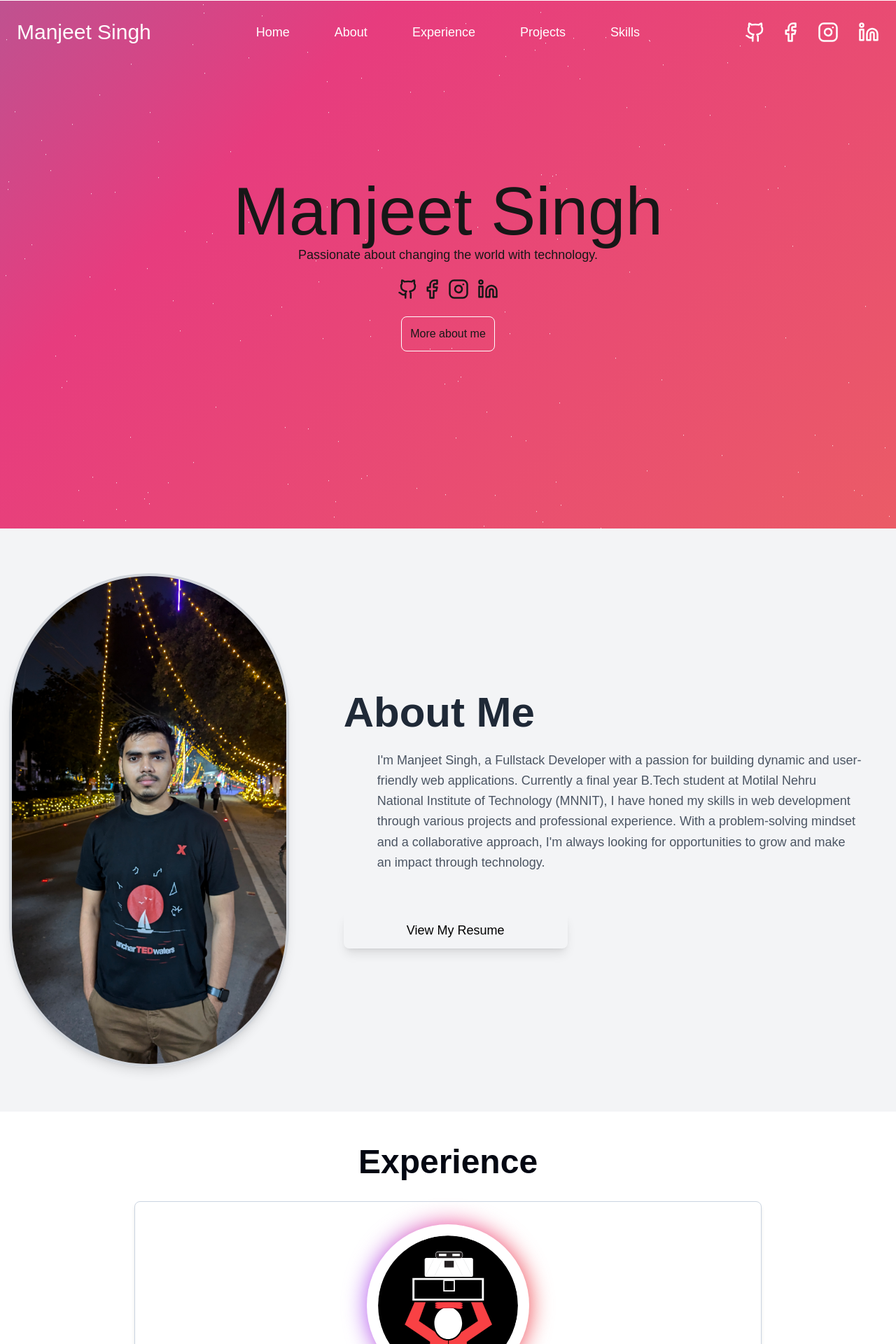
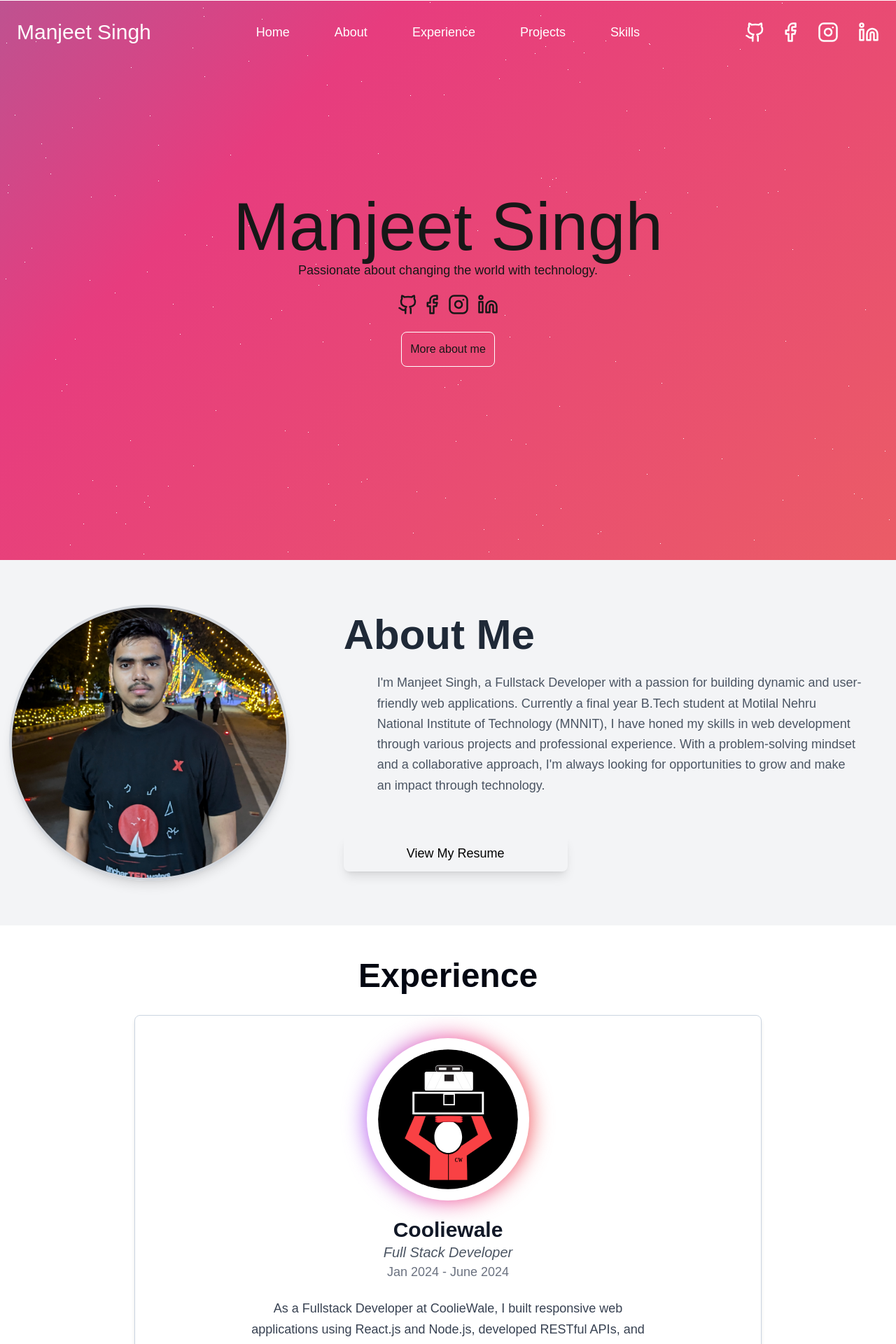
Before and after one commit to man-4jeet/taskpace, a Next.js app: page / in a window 1280 px wide. Shown: the top 1920 px of the page at 70% size. Built offline with nearby package versions, Linux system fonts and the light colour scheme.

Commit message:
resolve bugs

```diff
--- a/app/component/aboutme.tsx
+++ b/app/component/aboutme.tsx
@@ -4,12 +4,12 @@ import Image from "next/image";
 export function AboutMe() {
     return (
         <div className="flex pt-16 pb-16 bg-gray-100">
-            <div className="flex-shrink-0 w-full md:w-1/3 flex justify-center">
+            <div className="flex-shrink-0 w-[400] h-[400] md:w-1/3 flex justify-center">
                 <Image
                     src={Photo}
                     alt="Manjeet Singh Profile"
                     width={400}
-                    height={400}
+                 //   height={400}
                     className="rounded-full shadow-lg border-4 border-gray-300"
                 />
             </div>
--- a/app/component/experience.tsx
+++ b/app/component/experience.tsx
@@ -20,8 +20,8 @@ export function Experience() {
                 </div>
                 <div className="text-center">
                     <h2 className="text-3xl font-semibold text-gray-900">Cooliewale</h2>
-                    <p className="text-xl text-gray-600 italic">React Developer</p>
-                    <p className="text-lg text-gray-500">Jan 2024 - Feb 2024</p>
+                    <p className="text-xl text-gray-600 italic">Full Stack Developer</p>
+                    <p className="text-lg text-gray-500">Jan 2024 - June 2024</p>
                 </div>
                 <p className="text-gray-700 text-lg max-w-xl leading-relaxed">
                   As a Fullstack Developer at CoolieWale, I built responsive web applications using React.js and Node.js, developed RESTful APIs,
--- a/app/component/hero.tsx
+++ b/app/component/hero.tsx
@@ -2,7 +2,7 @@ import { Facebook, Github, Instagram, Linkedin } from "lucide-react";
 
 export function Hero() {
   return (
-    <div className="h-[calc(100vh-45px)] w-screen flex justify-center items-center flex-col" id="hero">
+    <div className="h-[calc(100vh)] w-screen flex justify-center items-center flex-col" id="hero">
       <div className="text-8xl font-thin">Manjeet Singh</div>
       <div className="text-lg">Passionate about changing the world with technology.</div>
 
--- a/app/styles/gradient.module.scss
+++ b/app/styles/gradient.module.scss
@@ -1,8 +1,14 @@
-.gradient{
+html, body {
+    height: 100%;
+    margin: 0;
+}
+
+.gradient {
     background: linear-gradient(-45deg, #ee7752, #e73c7e, #23a6d5, #23d5ab);
     background-size: 400% 400%;
     animation: gradient 15s ease infinite;
-	height: 100vh;
+    height: 100%;
+    width: 100%;
 }
 
 @keyframes gradient {
```
Also changed, not shown: public/ManjeetProfilephoto.jpg, public/gg.jpeg (deleted). Lines whose indentation alone changed are shown as unchanged.
